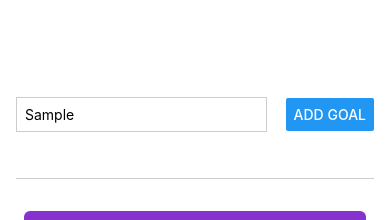
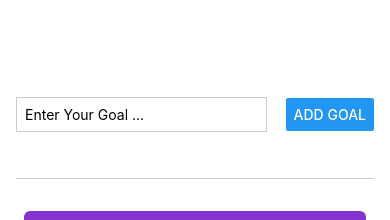
Before and after one commit to raj-wankhade/rn-course, a React Native app: screen / in a window 390 px wide. Both pictures are taken after typing "Sample" into the empty fields and a click on the button "ADD GOAL". Shown: the top 220 px of the page. Built offline with nearby package versions, Linux system fonts and the light colour scheme.

Commit message:
main- Adding GoalInput component, Making Goal Item deletable on Presseble core component

```diff
--- a/App.js
+++ b/App.js
@@ -1,37 +1,38 @@
 import { useState } from "react";
-import { Button, StyleSheet, View, TextInput, FlatList } from "react-native";
+import { StyleSheet, View, FlatList } from "react-native";
 import GoalItem from "./components/GoalItem";
+import GoalInput from "./components/GoalInput";
 
 export default function App() {
-  const [enteredGoal, setEnteredGoal] = useState("");
   const [courseGoals, setCourseGoals] = useState([]);
 
-  function goalInputHandler(enteredText) {
-    setEnteredGoal(enteredText);
-  }
-
-  function addGoalHandler() {
+  function addGoalHandler(enteredGoal) {
     setCourseGoals((currentCourseGoals) => [
       ...currentCourseGoals,
       { text: enteredGoal, id: Math.random().toString() },
     ]);
   }
 
+  function deleteGoalhandler(id) {
+    setCourseGoals((currentCourseGoals) => {
+      return currentCourseGoals.filter((goal) => goal.id !== id);
+    });
+  }
+
   return (
     <View style={styles.appContainer}>
-      <View style={styles.inputContainer}>
-        <TextInput
-          style={styles.textInput}
-          onChangeText={goalInputHandler}
-          placeholder="Enter Your Goal ..."
-        />
-        <Button title="Add Goal" onPress={addGoalHandler} />
-      </View>
+      <GoalInput onAddGoal={addGoalHandler} />
       <View style={styles.goalsContainer}>
         <FlatList
           data={courseGoals}
           renderItem={(itemData) => {
-            return <GoalItem text={itemData.item.text} />;
+            return (
+              <GoalItem
+                text={itemData.item.text}
+                id={itemData.item.id}
+                onDeleteItem={deleteGoalhandler}
+              />
+            );
           }}
           keyExtractor={(item, index) => item.id}
         />
@@ -46,22 +47,6 @@ const styles = StyleSheet.create({
     paddingHorizontal: 16,
     flex: 1,
   },
-  inputContainer: {
-    flex: 1,
-    flexDirection: "row",
-    justifyContent: "space-between",
-    alignItems: "center", // to center instead opf stretch by default
-    marginBottom: 24,
-    borderBottomWidth: 1,
-    borderBottomColor: "#cccccc",
-  },
-  textInput: {
-    width: "70%",
-    borderWidth: 1,
-    borderColor: "#cccccc",
-    marginRight: 8,
-    padding: 8,
-  },
   goalsContainer: {
     flex: 5,
   },
--- a/components/GoalInput.js
+++ b/components/GoalInput.js
@@ -0,0 +1,47 @@
+import { useState } from "react";
+import { StyleSheet, TextInput, Button, View } from "react-native";
+
+const GoalInput = ({ onAddGoal }) => {
+  const [enteredGoal, setEnteredGoal] = useState("");
+
+  function goalInputHandler(enteredGoalText) {
+    setEnteredGoal(enteredGoalText);
+  }
+  function addGoalHandler() {
+    onAddGoal(enteredGoal);
+    setEnteredGoal("");
+  }
+
+  return (
+    <View style={styles.inputContainer}>
+      <TextInput
+        style={styles.textInput}
+        onChangeText={goalInputHandler}
+        placeholder="Enter Your Goal ..."
+        value={enteredGoal}
+      />
+      <Button title="Add Goal" onPress={addGoalHandler} />
+    </View>
+  );
+};
+
+const styles = StyleSheet.create({
+  inputContainer: {
+    flex: 1,
+    flexDirection: "row",
+    justifyContent: "space-between",
+    alignItems: "center", // to center instead opf stretch by default
+    marginBottom: 24,
+    borderBottomWidth: 1,
+    borderBottomColor: "#cccccc",
+  },
+  textInput: {
+    width: "70%",
+    borderWidth: 1,
+    borderColor: "#cccccc",
+    marginRight: 8,
+    padding: 8,
+  },
+});
+
+export default GoalInput;
--- a/components/GoalItem.js
+++ b/components/GoalItem.js
@@ -1,10 +1,12 @@
-import { StyleSheet, Text, View } from "react-native";
+import { StyleSheet, Text, View, Pressable } from "react-native";
 
-const GoalItem = ({ text }) => {
+const GoalItem = ({ id, text, onDeleteItem }) => {
   return (
-    <View style={styles.goalItem}>
-      <Text style={styles.goalItemText}>{text}</Text>
-    </View>
+    <Pressable onPress={onDeleteItem.bind(this, id)}>
+      <View style={styles.goalItem}>
+        <Text style={styles.goalItemText}>{text}</Text>
+      </View>
+    </Pressable>
   );
 };
 
```
